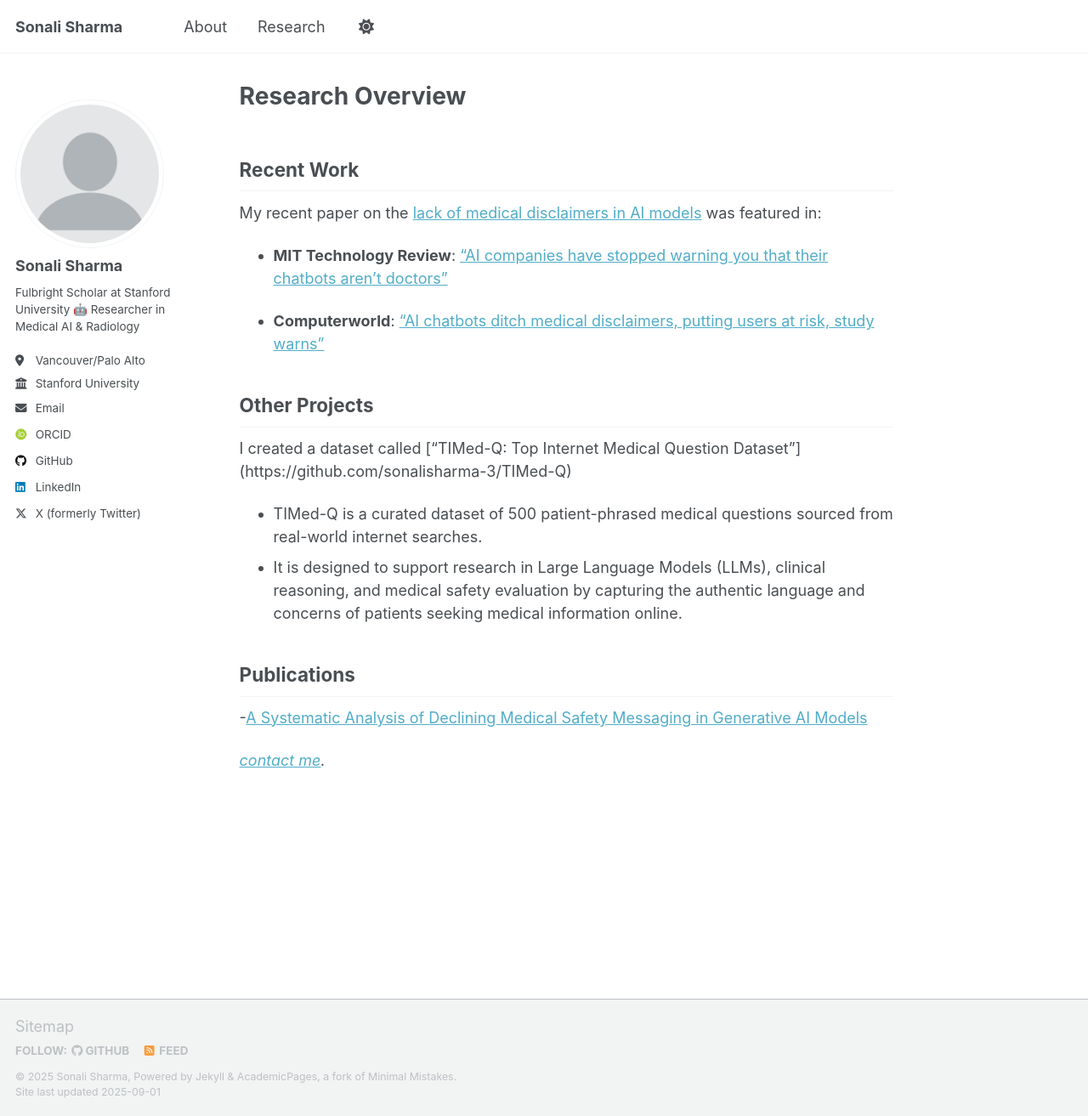
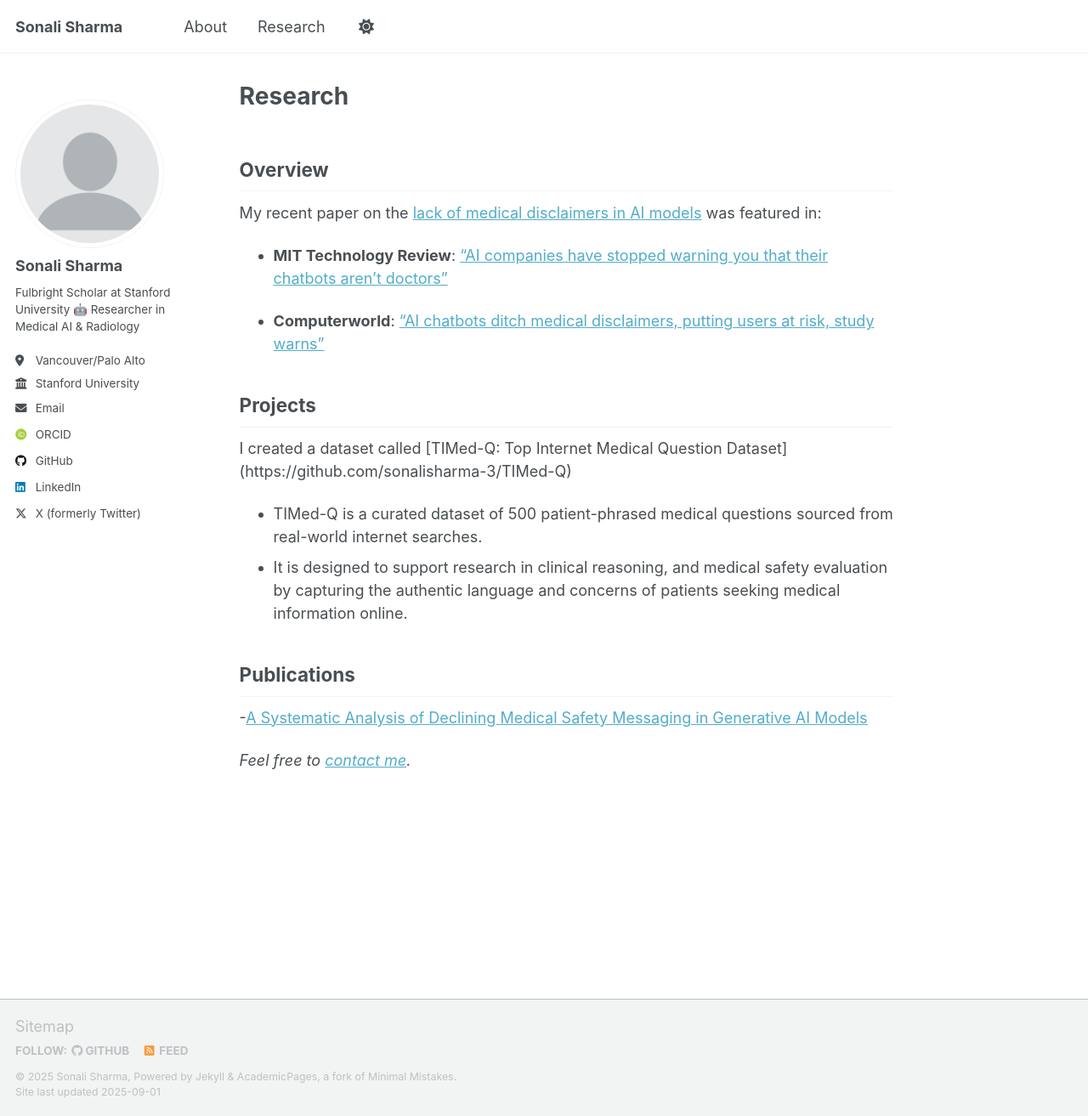
Before and after one commit to sonalisharma-3/sonalisharma-3.github.io, a Jekyll site: the page built from _pages/research.md, in a window 1280 px wide and 1313 px high. Shown: the whole window at 85% size. Built offline with Jekyll 4.4.1, drawn with Linux system fonts in a browser that asks for light colours; some web fonts are replaced; a script that is not in the unit is left out.

Commit message:
Update website

```diff
--- a/_pages/research.md
+++ b/_pages/research.md
@@ -1,11 +1,11 @@
 ---
 layout: single
-title: "Research Overview"
+title: "Research"
 permalink: /research/
 author_profile: true
 classes: wide
 ---
-## Recent Work
+## Overview
 
 My recent paper on the [lack of medical disclaimers in AI models](https://arxiv.org/abs/2507.08030) was featured in:
 
@@ -13,14 +13,21 @@ My recent paper on the [lack of medical disclaimers in AI models](https://arxiv.
 
 - **Computerworld**: ["AI chatbots ditch medical disclaimers, putting users at risk, study warns"](https://www.computerworld.com/article/4026778/ai-chatbots-ditch-medical-disclaimers-putting-users-at-risk-study-warns.html)
 
-## Other Projects
+## Projects
 
-I created a dataset called ["TIMed-Q: Top Internet Medical Question Dataset"] (https://github.com/sonalisharma-3/TIMed-Q)
+I created a dataset called [TIMed-Q: Top Internet Medical Question Dataset] (https://github.com/sonalisharma-3/TIMed-Q)
 - TIMed-Q is a curated dataset of 500 patient-phrased medical questions sourced from real-world internet searches.
-- It is designed to support research in Large Language Models (LLMs), clinical reasoning, and medical safety evaluation by capturing the authentic language and concerns of patients seeking medical information online.
+- It is designed to support research in clinical reasoning, and medical safety evaluation by capturing the authentic language and concerns of patients seeking medical information online.
 
 ## Publications
 
 -[A Systematic Analysis of Declining Medical Safety Messaging in Generative AI Models](https://arxiv.org/abs/2507.08030)
 
-*[contact me](mailto:sonali3@stanford.edu).*
+
+
+
+
+
+
+
+*Feel free to [contact me](mailto:sonali3@stanford.edu).*
```
